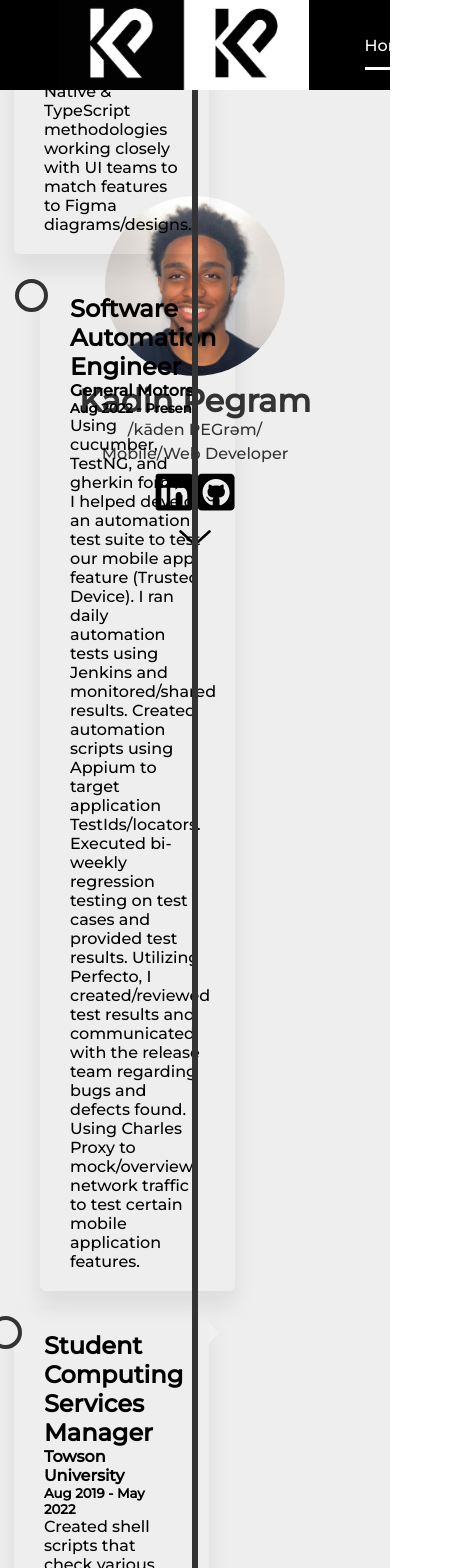
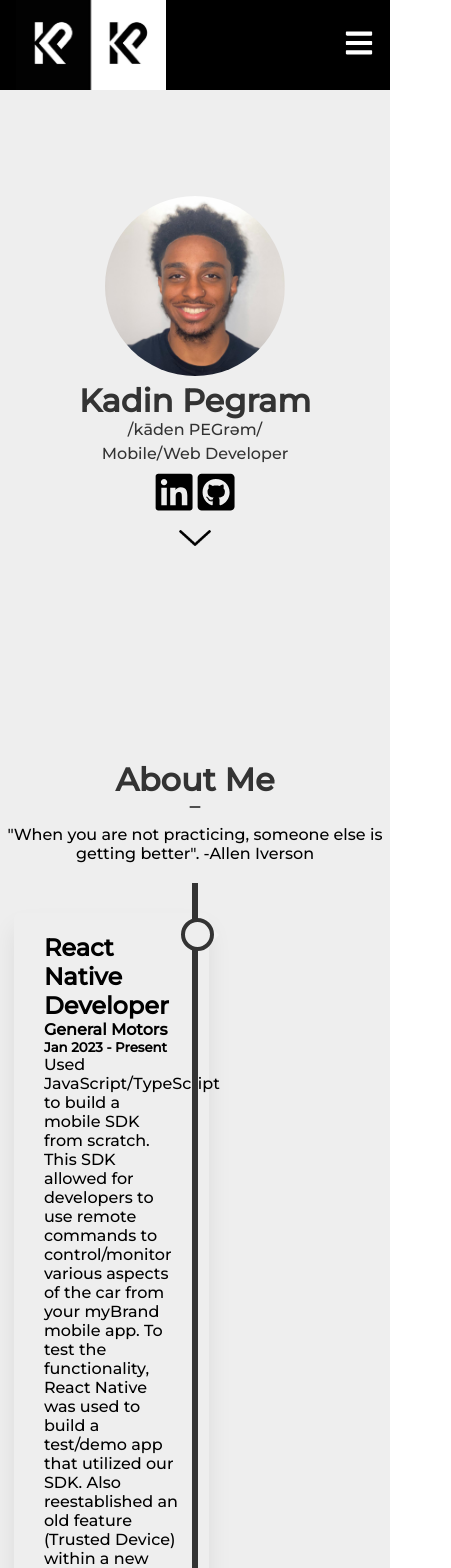
Before and after one commit to kepegram/myPortfolio, a React (Create React App) app: page / in a window 390 px wide. Shown: the top 1568 px of the page, 451 px wide, since content can reach past the window. Built offline with nearby package versions, Linux system fonts and the light colour scheme; no server answers.

Commit message:
KP | 7th | Optimized site mobile UI (WIP)

```diff
--- a/public/index.html
+++ b/public/index.html
@@ -1,16 +1,21 @@
 <!DOCTYPE html>
 <html lang="en">
-
   <head>
     <meta charset="utf-8" />
     <link rel="icon" href="%PUBLIC_URL%/kp-logo.png" />
-  <meta name="viewport" content="width=device-width, initial-scale=1" />
+    <meta
+      name="viewport"
+      content="width=device-width, initial-scale=1, user-scalable=no"
+    />
     <meta name="description" content="Kadin Pegram's personal porfolio!" />
-  <link href="https://fonts.googleapis.com/css2?family=Montserrat:ital,wght@0,500;1,500&display=swap" rel="stylesheet">
+    <link
+      href="https://fonts.googleapis.com/css2?family=Montserrat:ital,wght@0,500;1,500&display=swap"
+      rel="stylesheet"
+    />
     <style>
       * {
         margin: 0;
-      font-family: 'Montserrat', sans-serif;
+        font-family: "Montserrat", sans-serif;
       }
     </style>
     <title>Kadin Pegram</title>
@@ -19,5 +24,4 @@
   <body>
     <div id="root"></div>
   </body>
-
 </html>
--- a/src/components/about/about.css
+++ b/src/components/about/about.css
@@ -121,6 +121,10 @@
 
 /* Media queries - Responsive timeline on screens less than 600px wide */
 @media screen and (max-width: 600px) {
+  .a {
+    height: auto;
+    flex-direction: column;
+  }
   /* Place the timelime to the left */
   .timeline::after {
     left: 31px;
@@ -129,8 +133,8 @@
   /* Full-width containers */
   .container {
     width: 100%;
-    padding-left: 70px;
-    padding-right: 25px;
+    padding-left: 20px;
+    padding-right: 20px;
   }
 
   /* Make sure that all arrows are pointing leftwards */
@@ -142,14 +146,16 @@
   }
 
   /* Make sure all circles are at the same spot */
-  .left::after,
+  .left::after {
+    right: 35px;
+  }
   .right::after {
-    left: 15px;
+    left: 5px;
   }
 
   /* Make all right containers behave like the left ones */
   .right {
-    left: 0%;
+    left: 45%;
   }
 }
 
--- a/src/components/contact/contact.css
+++ b/src/components/contact/contact.css
@@ -63,3 +63,11 @@
 textarea:focus {
   border: 3px solid #555;
 }
+
+@media screen and (max-width: 600px) {
+  .c {
+    padding-top: 35vh;
+    height: auto;
+    flex-direction: column;
+  }
+}
--- a/src/components/intro/intro.css
+++ b/src/components/intro/intro.css
@@ -15,8 +15,8 @@
 }
 
 .i-headshot:hover {
-  width: 380px;
-  height: 380px;
+  width: 280px;
+  height: 280px;
 }
 
 .i-name {
@@ -72,3 +72,16 @@
 .i-return-btn:hover {
   transform: translateY(-5px);
 }
+
+@media screen and (max-width: 600px) {
+  .i-return-btn {
+    position: fixed;
+    left: 85%;
+    bottom: 10px;
+    font-size: 50px;
+    z-index: 1;
+    cursor: pointer;
+    color: #333;
+    transition: ease-in-out 200ms;
+  }
+}
--- a/src/components/intro/intro.js
+++ b/src/components/intro/intro.js
@@ -30,6 +30,22 @@
   };
 
   window.addEventListener("scroll", toggleVisible);
+
+  // to prevent zoom on safari
+  document.addEventListener("gesturestart", function (e) {
+    e.preventDefault();
+    document.body.style.zoom = 0.99;
+  });
+
+  document.addEventListener("gesturechange", function (e) {
+    e.preventDefault();
+    document.body.style.zoom = 0.99;
+  });
+
+  document.addEventListener("gestureend", function (e) {
+    e.preventDefault();
+    document.body.style.zoom = 0.99;
+  });
 
   return (
     <div className="i" id="intro">
--- a/src/components/nav/navbar.css
+++ b/src/components/nav/navbar.css
@@ -18,6 +18,10 @@
   margin: auto;
   height: 100%;
   padding: 0 1rem;
+}
+
+.header .hamburger {
+  visibility: hidden;
 }
 
 .header .nav-menu a {
@@ -47,3 +51,43 @@
   padding-bottom: 12px;
   border-bottom: 3px solid white;
 }
+
+@media screen and (max-width: 600px) {
+  .header {
+    max-width: 100%;
+    background-color: black;
+  }
+
+  .header .navbar {
+    max-width: 100%;
+  }
+
+  .header .hamburger {
+    display: block;
+    visibility: visible;
+  }
+
+  .nav-menu {
+    position: fixed;
+    right: -100%;
+    top: 90px;
+    flex-direction: column;
+    background-color: black;
+    width: 30%;
+    height: 90vh;
+    z-index: 1;
+    transition: 0.3s;
+  }
+
+  .nav-menu.active {
+    left: 0;
+  }
+
+  .nav-item {
+    margin: 1.5rem 0;
+  }
+
+  .header .navbar img {
+    width: 150px;
+  }
+}
--- a/src/components/nav/navbar.js
+++ b/src/components/nav/navbar.js
@@ -1,9 +1,16 @@
+import { useState } from "react";
 import { Link } from "react-scroll";
+import { FaBars, FaTimes } from "react-icons/fa";
 import logo from "../../assets/kp-logo.png";
 import resume from "../../assets/pegram-resume.pdf";
 import "./navbar.css";
 
 const Navbar = () => {
+  const [click, setClick] = useState(false);
+  const handleClick = () => setClick(!click);
+
+  const closeMenu = () => setClick(false);
+
   return (
     <div className="header">
       <nav className="navbar">
@@ -18,7 +25,14 @@
         >
           <img src={logo} alt="logo" />
         </Link>
-        <ul className="nav-menu active">
+        <div className="hamburger" onClick={handleClick}>
+          {click ? (
+            <FaTimes size={30} style={{ color: "#ffffff" }} />
+          ) : (
+            <FaBars size={30} style={{ color: "#ffffff" }} />
+          )}
+        </div>
+        <ul className={click ? "nav-menu active" : "nav-menu"}>
           <li className="nav-item">
             <Link
               to="intro"
@@ -27,6 +41,7 @@
               offset={0}
               duration={500}
               style={{ cursor: "pointer" }}
+              onClick={closeMenu}
             >
               Home
             </Link>
@@ -39,6 +54,7 @@
               offset={10}
               duration={500}
               style={{ cursor: "pointer" }}
+              onClick={closeMenu}
             >
               About
             </Link>
@@ -51,6 +67,7 @@
               offset={30}
               duration={500}
               style={{ cursor: "pointer" }}
+              onClick={closeMenu}
             >
               Projects
             </Link>
@@ -63,6 +80,7 @@
               offset={110}
               duration={500}
               style={{ cursor: "pointer" }}
+              onClick={closeMenu}
             >
               Contact
             </Link>
--- a/src/components/projects/items/projectItems.css
+++ b/src/components/projects/items/projectItems.css
@@ -33,3 +33,11 @@
   margin-bottom: 0;
   color: rgb(0, 0, 0);
 }
+
+@media screen and (max-width: 600px) {
+  .p {
+    padding-top: 30vh;
+    height: auto;
+    flex-direction: column;
+  }
+}
```
Lines whose indentation alone changed are shown as unchanged.
